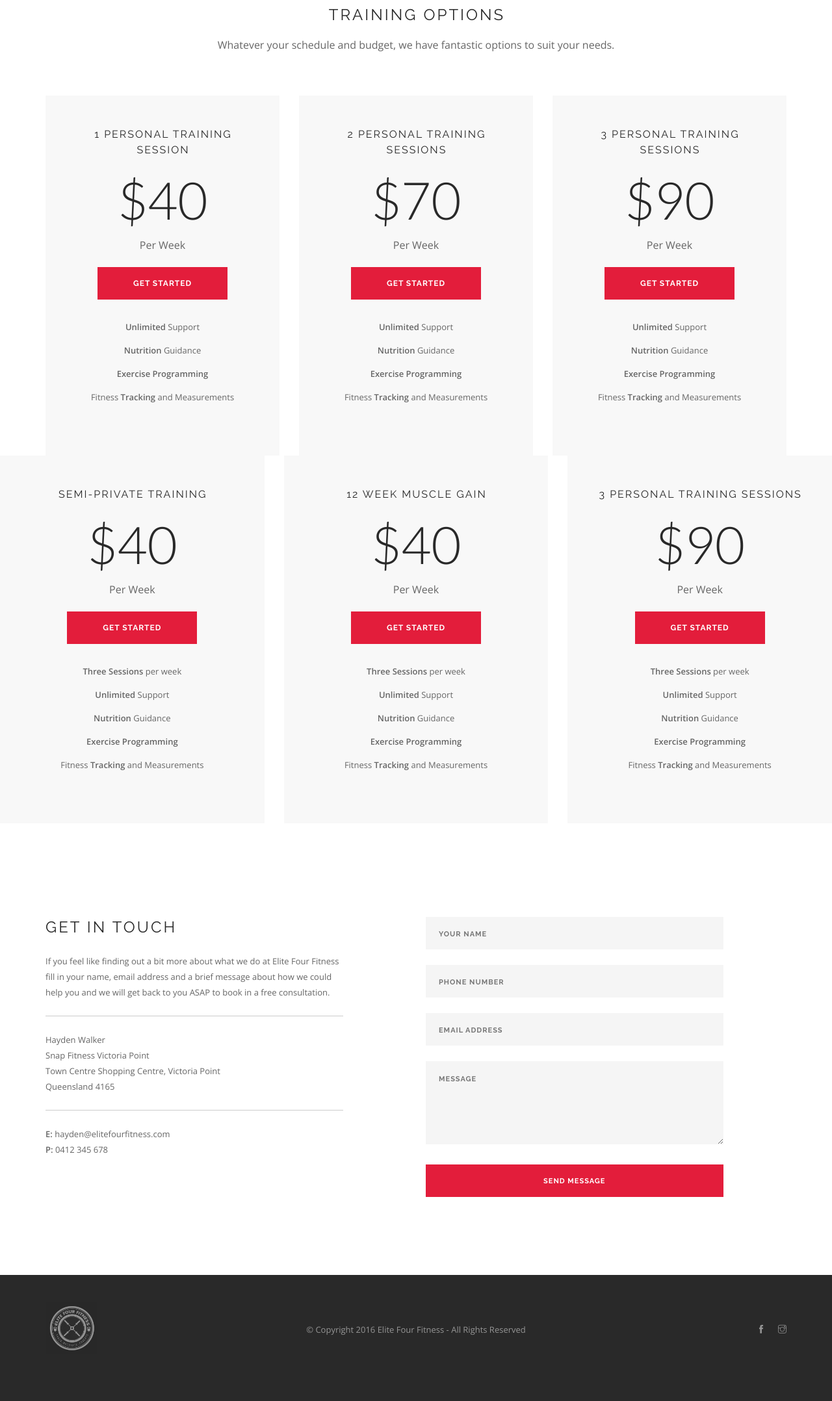
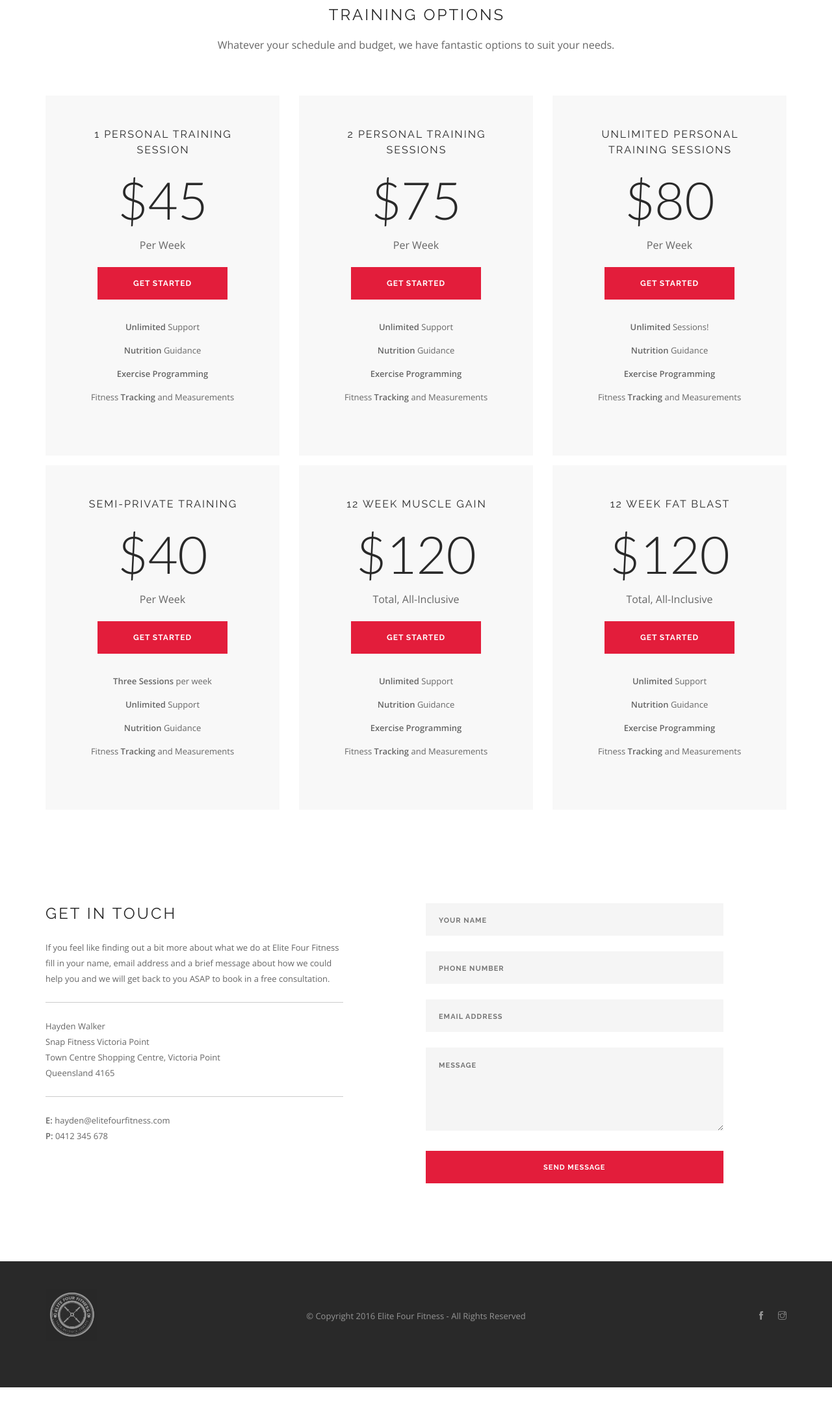
Before and after one commit to IsaacN/elitefour, a PHP site: page /book.php in a window 1280 px wide. Shown: the part 174-2330 px from the top of the page at 65% size. After the commit the page ends 2309 px from the top, so only its background shows below. Run offline with PHP 8.4, Linux system fonts and the light colour scheme.

Commit message:
Book details update

```diff
--- a/book.php
+++ b/book.php
@@ -19,7 +19,7 @@
 		                <div class="col-md-4 col-sm-6">
 		                    <div class="pricing-table boxed pt-2 text-center">
 		                        <h5 class="uppercase">1 Personal Training Session</h5>
-		                        <span class="price">$40</span>
+		                        <span class="price">$45</span>
 		                        <p class="lead">Per Week</p>
 		                        <a class="btn btn-filled btn-lg" href="#contact">Get Started</a>
 		                        <ul>
@@ -42,7 +42,7 @@
 		                <div class="col-md-4 col-sm-6">
 		                    <div class="pricing-table pt-2 boxed text-center">
 		                        <h5 class="uppercase">2 Personal Training Sessions</h5>
-		                        <span class="price">$70</span>
+		                        <span class="price">$75</span>
 		                        <p class="lead">Per Week</p>
 		                        <a class="btn btn-filled btn-lg" href="#contact">Get Started</a>
 		                        <ul>
@@ -64,13 +64,13 @@
 		                </div>
 		                <div class="col-md-4 col-sm-6">
 		                    <div class="pricing-table pt-2 boxed text-center">
-		                        <h5 class="uppercase">3 Personal Training Sessions</h5>
-		                        <span class="price">$90</span>
+		                        <h5 class="uppercase">Unlimited Personal Training Sessions</h5>
+		                        <span class="price">$80</span>
 		                        <p class="lead">Per Week</p>
 		                        <a class="btn btn-filled btn-lg" href="#contact">Get Started</a>
 		                        <ul>
 		                            <li>
-		                                <strong>Unlimited</strong> Support
+		                                <strong>Unlimited</strong> Sessions!
 		                            </li>
 		                            <li>
 		                                <strong>Nutrition</strong> Guidance
@@ -88,7 +88,8 @@
 		            </div>
 
 		        </div>
-		        <div class="row">
+		        <div class='container'>
+		        <div class="row" style='margin-top: 15px;'>
 		                <div class="col-md-4 col-sm-6">
 		                    <div class="pricing-table boxed pt-2 text-center">
 		                        <h5 class="uppercase">Semi-Private Training</h5>
@@ -99,6 +100,29 @@
 		                        	<li>
 		                                <strong>Three Sessions</strong> per week
 		                            </li>
+		                            <li>
+		                                <strong>Unlimited</strong> Support
+		                            </li>
+		                            <li>
+		                                <strong>Nutrition</strong> Guidance
+		                            </li>
+
+		                            <li>
+		                                Fitness <strong>Tracking</strong> and Measurements
+		                            </li>
+		                        </ul>
+		                    </div>
+
+		                </div>
+		                <div class="col-md-4 col-sm-6">
+		                    <div class="pricing-table pt-2 boxed text-center">
+		                        <h5 class="uppercase">12 Week Muscle Gain</h5>
+		                        <span class="price">$120</span>
+		                        <p class="lead">Total, All-Inclusive</p>
+		                        <a class="btn btn-filled btn-lg" href="#contact">Get Started</a>
+		                        <ul>
+
+
 		                            <li>
 		                                <strong>Unlimited</strong> Support
 		                            </li>
@@ -117,42 +141,13 @@
 		                </div>
 		                <div class="col-md-4 col-sm-6">
 		                    <div class="pricing-table pt-2 boxed text-center">
-		                        <h5 class="uppercase">12 Week Muscle Gain</h5>
-		                        <span class="price">$40</span>
-		                        <p class="lead">Per Week</p>
+		                        <h5 class="uppercase">12 Week Fat Blast</h5>
+		                        <span class="price">$120</span>
+		                        <p class="lead">Total, All-Inclusive</p>
 		                        <a class="btn btn-filled btn-lg" href="#contact">Get Started</a>
 		                        <ul>
 
-		                        	<li>
-		                                <strong>Three Sessions</strong> per week
-		                            </li>
-		                            <li>
-		                                <strong>Unlimited</strong> Support
-		                            </li>
-		                            <li>
-		                                <strong>Nutrition</strong> Guidance
-		                            </li>
-		                            <li>
-		                                <strong>Exercise Programming</strong>
-		                            </li>
-		                            <li>
-		                                Fitness <strong>Tracking</strong> and Measurements
-		                            </li>
-		                        </ul>
-		                    </div>
 
-		                </div>
-		                <div class="col-md-4 col-sm-6">
-		                    <div class="pricing-table pt-2 boxed text-center">
-		                        <h5 class="uppercase">3 Personal Training Sessions</h5>
-		                        <span class="price">$90</span>
-		                        <p class="lead">Per Week</p>
-		                        <a class="btn btn-filled btn-lg" href="#contact">Get Started</a>
-		                        <ul>
-
-		                        	<li>
-		                                <strong>Three Sessions</strong> per week
-		                            </li>
 		                            <li>
 		                                <strong>Unlimited</strong> Support
 		                            </li>
@@ -170,6 +165,7 @@
 
 		                </div>
 		            </div>
+		          </div>
 
 		        </div>
 
```
